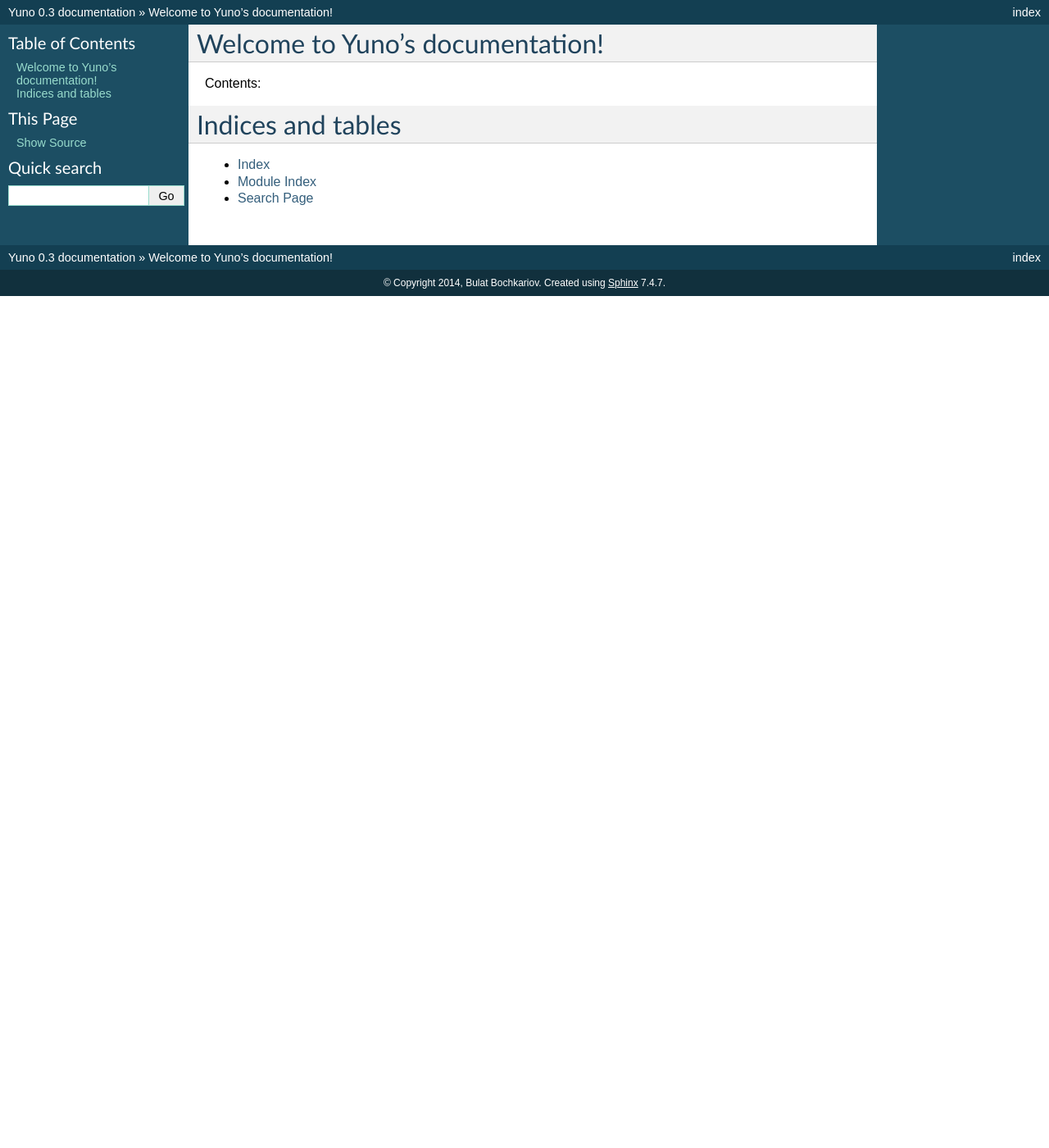
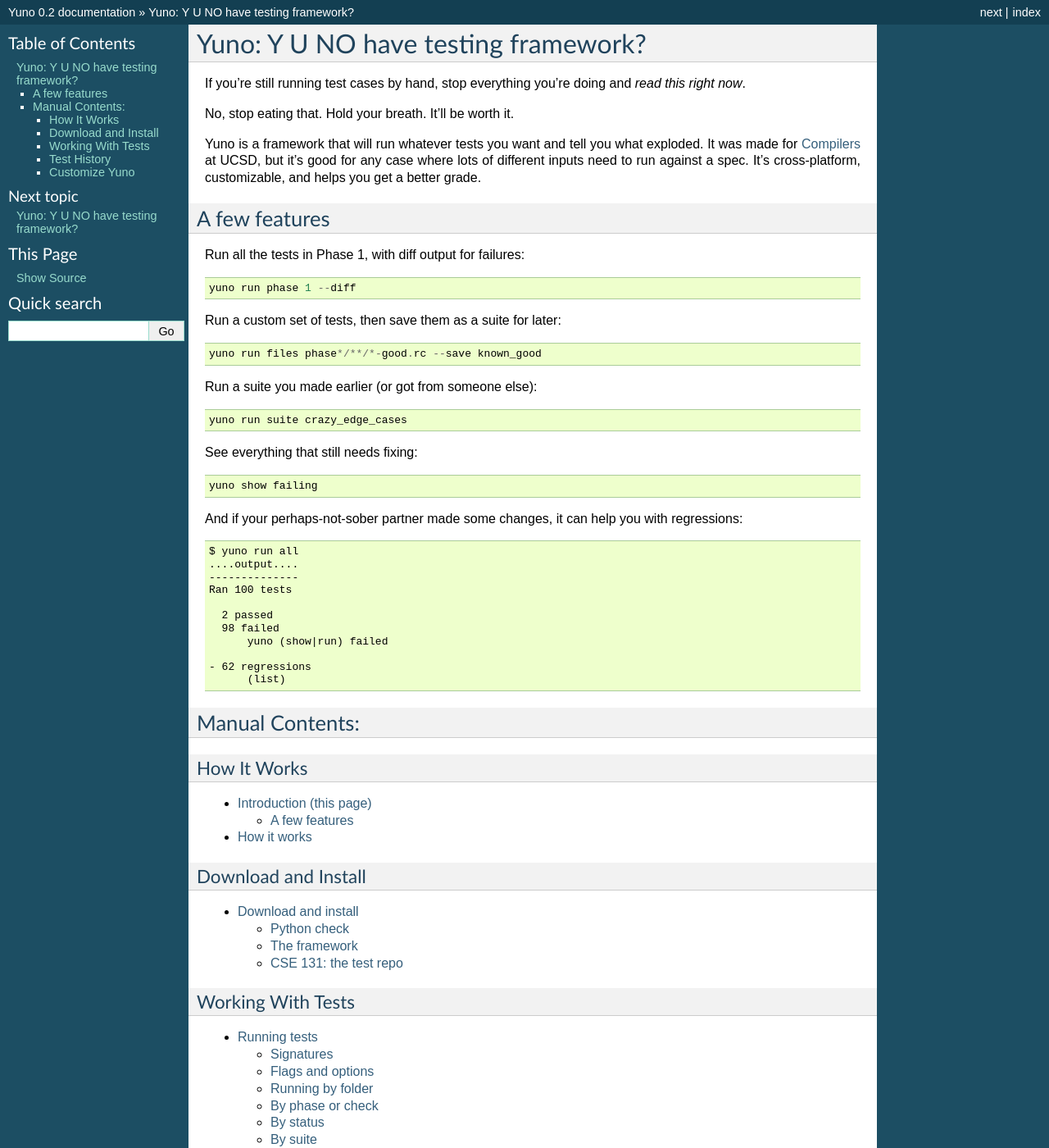
Before and after one commit to bulatb/yuno, a Sphinx documentation site: the page built from docs/source/index.rst, in a window 1280 px wide and 1400 px high. Shown: the whole window at 82% size. Built offline with Sphinx 7.4.7, drawn with Linux system fonts in a browser that asks for light colours; some of the changed text lies outside the part shown.

Commit message:
Sphinx docs for 0.2.

```diff
--- /dev/null
+++ b/docs/source/clean-up.rst
@@ -0,0 +1,17 @@
+Cleaning up test history
+========================
+
+Yuno doesn't watch for changes to the test repo, so references to tests that get deleted or renamed can clutter up your history and suites. Since those now-missing tests will never pass if they were failing, or vice-versa, there's no way for ``yuno run`` to flush them out. Running ``yuno prune`` will synchronize your records with the current contents of the repo and make sure only tests that still exist are counted.
+
+To clean up your ``passing`` and ``failing`` lists::
+
+    yuno.py prune
+
+Flags and options
+-----------------
+
+  1. ``--last-run`` - Also prune your last run's log file. Usually not needed, but it can help if missing tests are bouncing back and forth between skipped and passed/failed.
+
+  2. ``--suites`` - Also prune the suites in your main suite folder.
+
+  3. ``--all`` - Short for ``--last-run --suites``.
--- a/docs/source/conf.py
+++ b/docs/source/conf.py
@@ -51,9 +51,9 @@
 # built documents.
 #
 # The short X.Y version.
-version = '0.3'
+version = '0.2'
 # The full version, including alpha/beta/rc tags.
-release = '0.3'
+release = '0.2'
 
 # The language for content autogenerated by Sphinx. Refer to documentation
 # for a list of supported languages.
--- /dev/null
+++ b/docs/source/create-tests.rst
@@ -0,0 +1,41 @@
+Creating tests
+==============
+
+Depending on your preference, you might want to create your source files in a temporary place and only move them to the repo when you're sure they're good; or you might just add them right away and work on them in place. Either way, ``yuno certify`` will help you make the answer files so you can ``yuno run`` and share them if you want to.
+
+A word of warning
+-----------------
+
+Yuno is stupid, like a brick. Bricks don't know if your tests should be passing. If your answer files are wrong, tests could pass when they should fail and you may not catch the problem til your grades come back. That's why this feature is called ``certify``: by running it, you certify your compiler's output for these cases will be right. Let typing the pretentious name remind you to be careful.
+
+Signatures
+----------
+
+.. |br| raw:: html
+
+   <br />
+
+``yuno.py certify files <glob>`` |br|\
+``<newline-delimited stream> | yuno.py certify -``
+
+Flags
+-----
+
+  1. ``--overwrite`` - If an answer file already exists, overwrite it without asking. Use with caution.
+
+  2. ``--correct`` - Don't ask if output is correct before accepting. Use with even more caution.
+
+Creating by glob
+----------------
+
+This feature works the same as ``yuno run files``: the ``<glob>`` should match specific file names, including full paths and extensions, except the output will be answer files instead of test results. You'll be prompted every time it tries to overwrite a file unless you use ``--overwrite``.
+
+To generate an answer file for ``my-first-test.rc``::
+
+    yuno.py certify files phase1/check1/my-first-test.rc
+
+### Creating by pipe
+
+As with ``yuno run``, users with nice shells get extra power here. For example, Unix users can generate answers for any tests that were skipped because of missing answer files::
+
+    grep ^s data/last-run.txt | yuno.py certify -
--- /dev/null
+++ b/docs/source/how.rst
@@ -0,0 +1,20 @@
+How it works
+============
+
+A Yuno test case has two parts: a source file (testname.rc) fed to the compiler and an answer file (testname.ans.out) to be compared with the compiler's output. If the two files match, the test case passes. If not, it fails.
+
+Each pair of files lives somewhere in the test repo, arranged in whatever structure you want. For Compilers, the layout usually looks like this::
+
+    testcases/
+        phase1/
+            check1/
+                MyFirstTest.rc
+                MyFirstTest.ans.out
+            check2/
+                (etc)
+        phase2/
+            (etc)
+
+This layout also works with older testing frameworks, so the repo can be versioned independently and no one is locked in to a specific tester.
+
+When you want to run your tests, give ``yuno run`` the right command to find them and remember the results are all your fault.
--- a/docs/source/index.rst
+++ b/docs/source/index.rst
@@ -3,19 +3,50 @@
    You can adapt this file completely to your liking, but it should at least
    contain the root `toctree` directive.
 
-Welcome to Yuno's documentation!
-================================
+.. include:: intro.rst
 
-Contents:
+Manual Contents:
+----------------
+
+How It Works
+............
 
 .. toctree::
-   :maxdepth: 2
 
+   Introduction (this page) <intro>
+   how
 
+Download and Install
+....................
 
-Indices and tables
-==================
+.. toctree::
 
-* :ref:`genindex`
-* :ref:`modindex`
-* :ref:`search`
+   install
+
+Working With Tests
+..................
+
+.. toctree::
+
+   run-tests
+   create-tests
+   clean-up
+
+Test History
+............
+
+.. toctree::
+
+   show-info
+
+Customize Yuno
+..............
+
+.. toctree::
+
+   customize
+
+.. toctree::
+   :hidden:
+
+   intro
--- /dev/null
+++ b/docs/source/install.rst
@@ -0,0 +1,45 @@
+Download and install
+====================
+
+Python check
+------------
+
+Yuno requires Python 2.7.x (not 2.6 or 3.x). It's a long, sad, highly fragmented story. If you don't already have it, or you have a different version, you should `get a copy <http://www.python.org/download/releases/2.7/>`_ and install it somewhere nice. You can check your default Python install's version like this: ``$ python --version``. ProTip: for ieng6 users, Python 2.7 lives in ``/software/common/python-2.7/bin/python2.7``.
+
+If you have multiple Python installs and don't want to fiddle with shebangs, it might be good to make an alias for the runtime you want::
+
+    # Just one of many ways to do this
+    $ alias yuno="/path/to/python2.7 yuno.py"
+
+The framework
+-------------
+
+If you're using Git, just::
+
+    $ cd /your/project
+    $ git clone https://github.com/bulatb/yuno.git
+
+If not, download the `project zip <https://github.com/bulatb/yuno/archive/master.zip>`_ and extract it wherever you want.
+
+**Note**: For a hassle-free install that works out of the box, your folder structure should look like this::
+
+    /your/project/ (anywhere)
+        .eclipsecrap, etc/
+        bin/
+            (.class files)
+        testcases/
+            (test repo; see below)
+        yuno/
+            (yuno.py, etc)
+
+CSE 131: the test repo
+----------------------
+
+Historically it's been a good idea to maintain a central, class-wide test repo for everyone to share their tests. Someone usually steps up to manage it and make sure everything stays good. To get yourself a working copy, or just see the folder structure it should have, see the `GitHub project here <https://github.com/bulatb/compilers-testcases>`_.
+
+If your care cup is `especially empty <http://pinterest.com/pin/135178426287092414/>`_, clone that repo next to Yuno and skip down down to the manual.
+
+::
+
+    $ cd /your/project
+    $ git clone https://github.com/bulatb/compilers-testcases.git
--- /dev/null
+++ b/docs/source/intro.rst
@@ -0,0 +1,41 @@
+Yuno: Y U NO have testing framework?
+====================================
+
+If you're still running test cases by hand, stop everything you're doing and *read this right now*.
+
+No, stop eating that. Hold your breath. It'll be worth it.
+
+Yuno is a framework that will run whatever tests you want and tell you what exploded. It was made for `Compilers <http://cseweb.ucsd.edu/~ricko/CSE131/>`_ at UCSD, but it's good for any case where lots of different inputs need to run against a spec. It's cross-platform, customizable, and helps you get a better grade.
+
+
+A few features
+--------------------
+Run all the tests in Phase 1, with diff output for failures::
+
+    yuno run phase 1 --diff
+
+Run a custom set of tests, then save them as a suite for later::
+
+    yuno run files phase*/**/*-good.rc --save known_good
+
+Run a suite you made earlier (or got from someone else)::
+
+    yuno run suite crazy_edge_cases
+
+See everything that still needs fixing::
+
+    yuno show failing
+
+And if your perhaps-not-sober partner made some changes, it can help you with regressions::
+
+    $ yuno run all
+    ....output....
+    --------------
+    Ran 100 tests
+
+      2 passed
+      98 failed
+          yuno (show|run) failed
+
+    - 62 regressions
+          (list)
--- /dev/null
+++ b/docs/source/run-tests.rst
@@ -0,0 +1,152 @@
+Running tests
+=============
+
+**Usage note:** For brevity, previous examples have assumed there was a PATH entry or alias named ``yuno`` for ``yuno.py``. While it's nicer to type and makes commands look cleaner, the examples here are written out in full for easy copy-pasting. Aliases are available in `Bash <http://www.thegeekstuff.com/2010/04/unix-bash-alias-examples/>`_ (Linux, OS X), `Windows <http://devblog.point2.com/2010/05/14/setup-persistent-aliases-macros-in-windows-command-prompt-cmd-exe-using-doskey/>`_, and most other shells.
+
+To run Yuno directly as ``yuno.py`` on non-Windows machines, you may need to make it executable::
+
+    $ chmod +x /your/project/yuno/yuno.py
+
+Signatures
+----------
+
+.. |br| raw:: html
+
+   <br />
+
+``yuno.py run all`` | ``failed`` | ``failing`` | ``passed`` | ``passing`` | ``<glob>`` |br|\
+``yuno.py run phase <#>`` | ``check <#>`` | ``suite <name>`` | ``files <glob>`` |br|\
+``yuno.py run phase <#> check <#>`` |br|\
+``<newline-delimited stream> | yuno.py run -``
+
+Flags and options
+-----------------
+
+  1. ``--diff [routine]`` - Instead of the normal message, print a diff for any tests that fail. The routine can be ``context`` or ``unified``, defaulting to ``context``.
+
+  2. ``--pause [events]`` - Pause on certain events: ``p`` (test passed), ``f`` (failed), ``s`` (skipped), ``w`` (warned), or any combination (``pf``, ``fsw``, etc). Defaults to ``f``.
+
+  3. ``--save <name>`` - Save the tests that just ran as a suite called ``<name>``.
+
+  4. ``-o, --overwrite`` - Use with ``save`` to write over an existing suite with the same name.
+
+Running by folder
+-----------------
+
+If ``run`` receives one argument and it doesn't match a special value (all, -, failed, failing, passed, or passing), it's taken as a Unix path `glob <http://wiki.bash-hackers.org/syntax/expansion/globs>`_ representing folders in the repo to be searched recursively. Any files inside that have the right extension (.rc by default) will be run as tests.
+
+Every test in dir1/ or dir2/::
+
+    yuno.py run dir[1-2]
+
+Every test in every check ending in 2::
+
+    yuno.py run phase*/check*2
+
+Every test with a Companion Cube::
+
+    yuno.py run enrichment/chamber17
+
+By phase or check
+-----------------
+
+Being a Compilers tool, Yuno gives special treatment to repositories laid out in phases and checks. The ``phase`` and ``check`` commands can be used separately, together, or not at all—they just provide a nicer wrapper over using globs. Each one's ``<#>`` may be a number, a number and a letter, or dash-separated range. (More on that below.)
+
+Any test files inside matching folders or subfolders will be run.
+
+::
+
+    yuno.py run phase 1-3
+    yuno.py run check 12
+
+    # If check alone would be ambiguous
+    yuno.py run phase 2 check 6a
+
+To support checks with multiple parts, ranges can slice on numbers and letters together. Each end may be one or more digits, optionally followed by a letter. For example, to run every test in every check between ``check6b`` and ``check10`` (inclusive)::
+
+    # Runs 6b, 6c, 7, ... 9a, ..., 9z, ..., 10z
+    yuno.py run check 6b-10
+
+**Note:** If you don't put in a range, Yuno looks for an exact match. Asking it to ``run check 3`` means asking it to run tests in a folder called ``check3``, not to run 3a, b, and c together.
+
+If you want to run them all, use::
+
+    yuno.py run check 3a-3c
+
+Or if you're lazy::
+
+    yuno.py run check 3a-c
+
+Yuno always does its best to run no less than what you asked for, only skipping checks if they're specifically excluded by the range. A range endpoint without a letter will include that check and all its subparts. Any checks that fall inside the middle of the range are loaded fully, ``#`` to ``#z``.
+
+::
+
+    # 4, 4a, 4b, ..., 9, ..., 9d, 9e (but not 9f)
+    yuno.py run check 4-9e
+
+    # 5b, 5c, ..., 6, 6a (but not 5 or 5a)
+    yuno.py run check 5b-6a
+
+    # 5, 5a, ..., 10, ..., 10z
+    yuno.py run check 5-10
+
+By status
+---------
+
+Like ``all``, ``passed``/``failed`` and ``passing``/``failing`` can be used to run special sets of tests.
+
+Every test that passed (or failed) on the last run::
+
+    yuno.py run passed
+    yuno.py run failed
+
+Every test that hasn't passed since it last failed::
+
+    yuno.py run failing
+
+Every test that hasn't failed since it last passed::
+
+    yuno.py run passing
+
+
+By suite
+--------
+
+Suites are arbitrary sets of tests, grouped together and named. They're handy for creating groups of tests that go together without having to move files around.
+
+To run a suite::
+
+    yuno.py run suite <name>
+
+To create a suite, either:
+
+  1. Use the ``--save`` flag with a name (``run <whatever> --save <name>``), which makes a suite from every test that ran this time; or
+
+  2. By hand, create ``<name>.txt`` in ``settings/suites/`` and add the path for every test you want, one per line (relative to the repo, and including the file name).
+
+By filename
+-----------
+
+For more precise control over which tests will run, use ``run files`` with a glob that matches the full path and name you want.
+
+Only tests from people you trust::
+
+    yuno.py run files public/good/*-mallory.rc
+
+Let's see how it likes Haskell::
+
+    yuno.py run files phase1/**/*.hs
+
+By pipe
+-------
+
+If ``yuno run -`` sees text on ``stdin``, it treats it as a newline-separated list of test files and ignores any positional arguments. Options and flags will still be used if they make sense. See the Data section for more on how to use this to hack in some extra capability.
+
+To re-run every test that raised a warning last time::
+
+    # Find lines that start with w, clean them up, and pipe to Yuno
+    $ grep ^w data/last-run.txt | sed 's/^w //' | yuno.py run -
+
+But no one likes sed, so Yuno knows to strip out its own line labels::
+
+    $ grep ^w data/last-run.txt | yuno.py run -
```
Also changed, not shown: docs/source/customize.rst (added, +18 -0 lines), docs/source/show-info.rst (added, +21 -0 lines).
